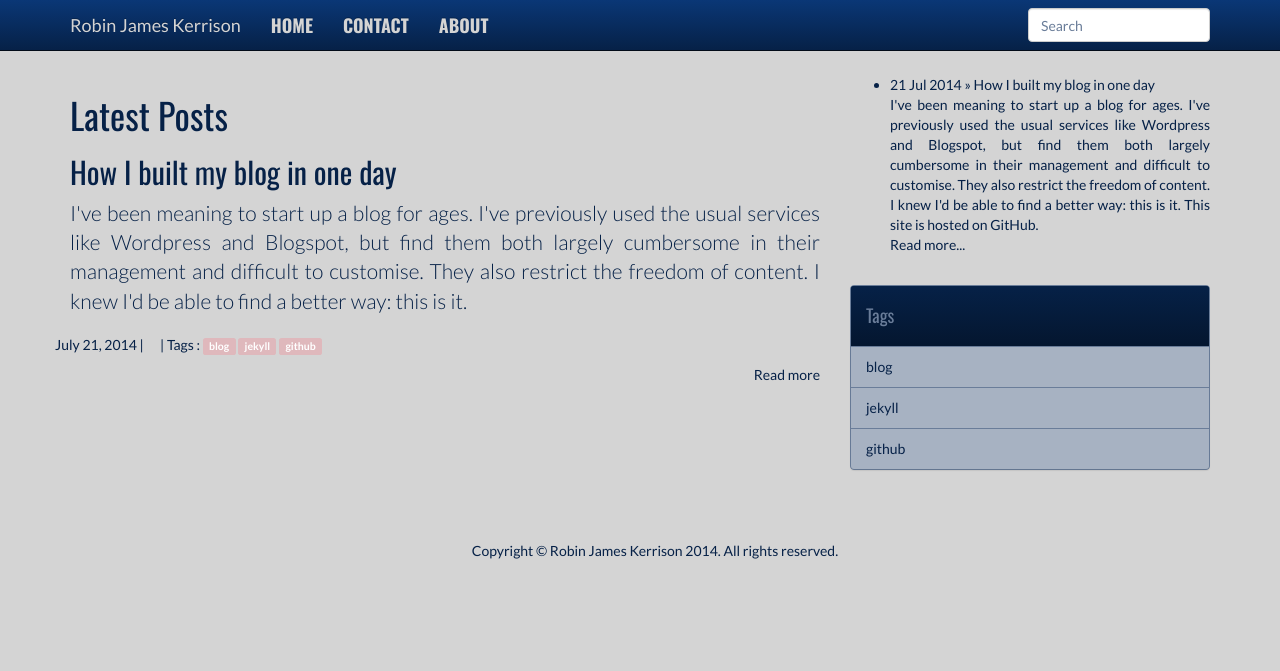
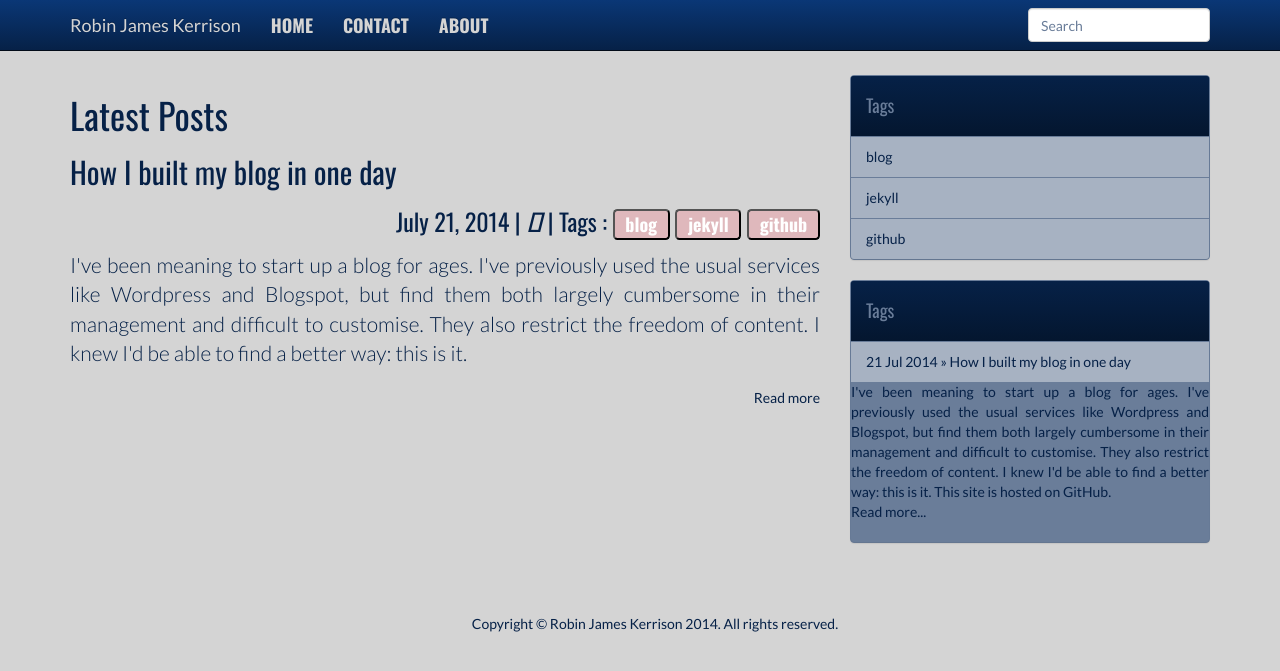
Before and after one commit to rjkerrison/2014-blog, a Jekyll site: the page built from index.html, in a window 1280 px wide. Shown: the top 671 px of the page. Built offline with Jekyll 4.4.1, drawn with Linux system fonts in a browser that asks for light colours; nearby versions of some CDN libraries; library files that are not in the unit come from our copies; Markdown is read by kramdown in place of the engine named in the settings.

Commit message:
Correcting Tags and Sidebar

```diff
--- /dev/null
+++ b/_includes/posts_sidebar.html
@@ -0,0 +1,12 @@
+<div class="panel panel-primary">
+<div class="panel-heading">
+<h4>Tags</h4>
+</div>
+<ul class="list-group">
+    {% for post in site.posts limit 4 %}
+    <li class="list-group-item">{{ post.date | date_to_string }} &raquo; <a href="{{ BASE_PATH }}{{ post.url }}">{{ post.title }}</a></li>
+        {{ post.content | strip_html | truncatewords:75}}<br>
+            <a href="{{ post.url }}">Read more...</a><br><br>
+    {% endfor %}
+</ul>
+</div>
--- a/_includes/sidebar.html
+++ b/_includes/sidebar.html
@@ -1,11 +1,4 @@
-<!-- Subscribe to my feed widget -->
-<ul>
-    {% for post in site.posts limit 4 %}
-    <li><span>{{ post.date | date_to_string }}</span> &raquo; <a href="{{ BASE_PATH }}{{ post.url }}">{{ post.title }}</a></li>
-        {{ post.content | strip_html | truncatewords:75}}<br>
-            <a href="{{ post.url }}">Read more...</a><br><br>
-    {% endfor %}
-</ul>
-
-<!-- Other widgets -->
+<!-- Tag Widget -->
 {% include tag_sidebar.html %}
+<!-- Tag Widget -->
+{% include posts_sidebar.html %}
--- a/index.html
+++ b/index.html
@@ -6,16 +6,15 @@ title: "Robin James Kerrison"
 {% for post in site.posts offset: 0 limit: 5 %}
 <article>
     <h2><a href="{{ post.url }}">{{ post.title }}</a></h2>
+	<h3 class="text-right">
+	  <i class="icon-calendar"></i> {{ post.date | date: "%B %e, %Y" }}
+	  | <i class="glyphicon-comment"></i> <a href="http://rjkerrison.co.uk{{ post.url }}#disqus_thread" data-disqus-identifier="{{ post.url }}"></a>
+	  | <i class="icon-tags"></i> Tags :{% for tag in post.tags %} <a href="/tags/{{ tag }}" rel="tooltip" title="View posts tagged with &quot;{{ tag }}&quot;"><button class="label label-info">{{ tag }}</button></a>  {% if forloop.last != true %} {% endif %} {% endfor %}
+	</h3>
+
 	<p>
 		{{ post.excerpt }}
 	</p>
-    <div class="row">
-        <p>
-          <i class="icon-calendar"></i> {{ post.date | date: "%B %e, %Y" }}
-          | <i class="glyphicon-comment"></i> <a href="http://rjkerrison.co.uk{{ post.url }}#disqus_thread" data-disqus-identifier="{{ post.url }}"></a>
-		  | <i class="icon-tags"></i> Tags :{% for tag in post.tags %} <a href="/tags/{{ tag }}" rel="tooltip" title="View posts tagged with &quot;{{ tag }}&quot;"><span class="label label-info">{{ tag }}</span></a>  {% if forloop.last != true %} {% endif %} {% endfor %}
-        </p>
-    </div>
 
     <p class="text-right"><a href="{{ post.url }}">Read more</a></p>
 
```
